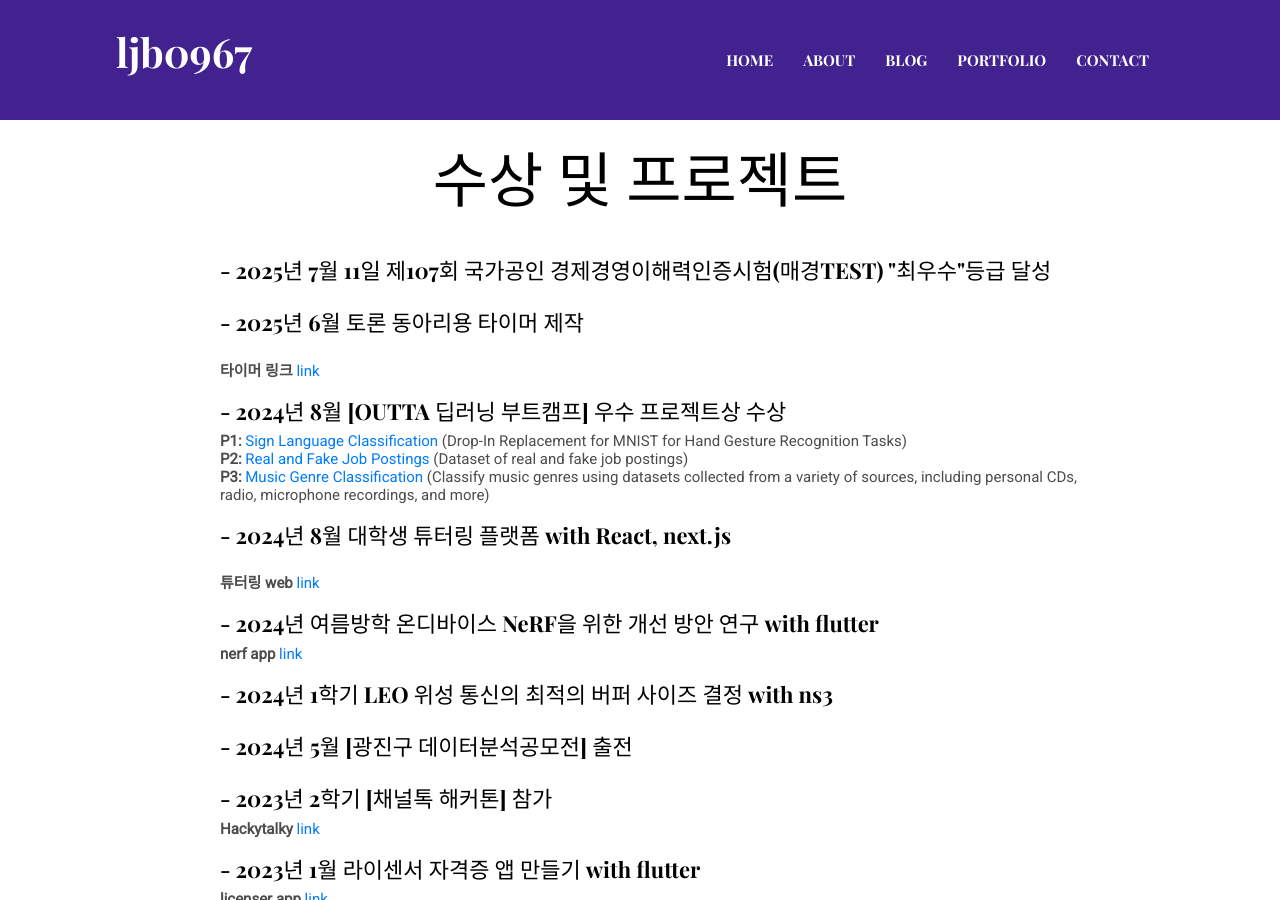
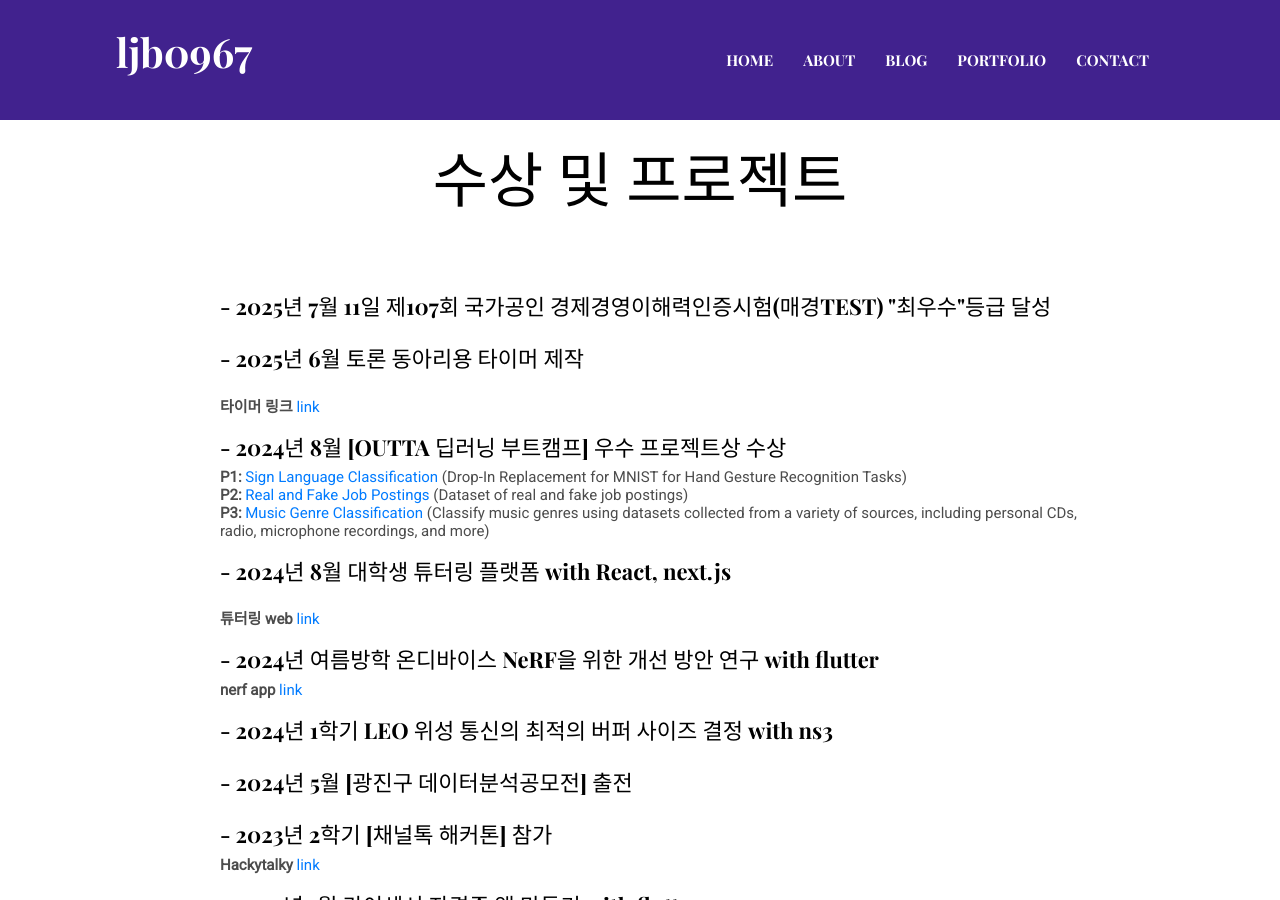
Before and after one commit to ljb0967/ljb0967.github.io, a Jekyll site: the page built from index.html, in a window 1280 px wide and 900 px high, scrolled down 1220 px. Built offline with Jekyll 4.4.1, drawn with Linux system fonts in a browser that asks for light colours; some web fonts are replaced.

```diff
--- a/_data/settings.yml
+++ b/_data/settings.yml
@@ -49,7 +49,7 @@ social:
 
 # About Section
 blurb:
-  안녕하세요 저의 홈페이지에 오신 것을 환영합니다 여기에는 저에 대한 프로필과 제가 지금까지 해온 프로젝트들이 정리되어있습니다  <br> Welcome to my website! Here, you can find my profile and a summary of the projects I have worked on so far <br><br><br><br><br><h2>수상 및 프로젝트</h2><br>
+  안녕하세요 저의 홈페이지에 오신 것을 환영합니다 여기에는 저에 대한 프로필과 제가 지금까지 해온 프로젝트들이 정리되어있습니다  <br> Welcome to my website! Here, you can find my profile and a summary of the projects I have worked on so far <br><br><br><br><br><h2>수상 및 프로젝트</h2><br><br><br>
 
   <ul style="text-align:left"><br>
   <li><h4>-  2025년 7월 11일 제107회 국가공인 경제경영이해력인증시험(매경TEST) "최우수"등급 달성</h4></li><br>
```
